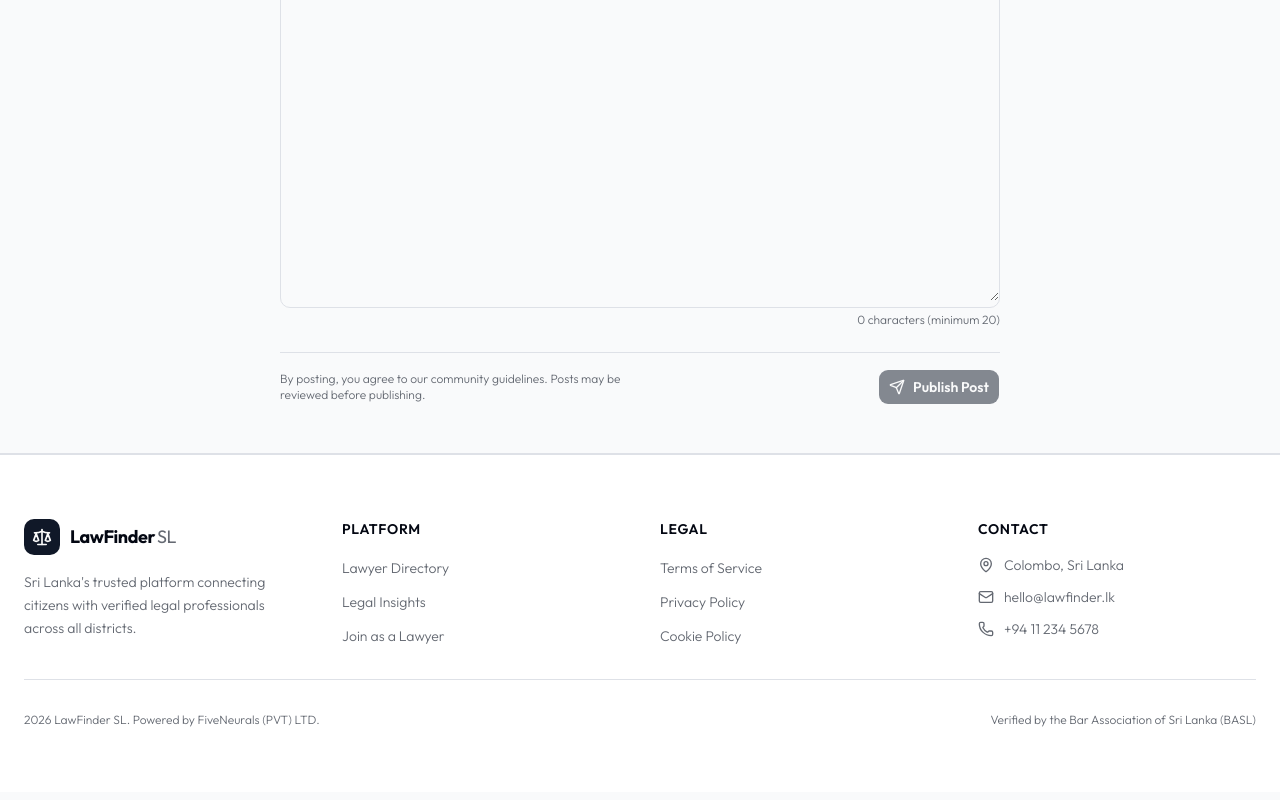
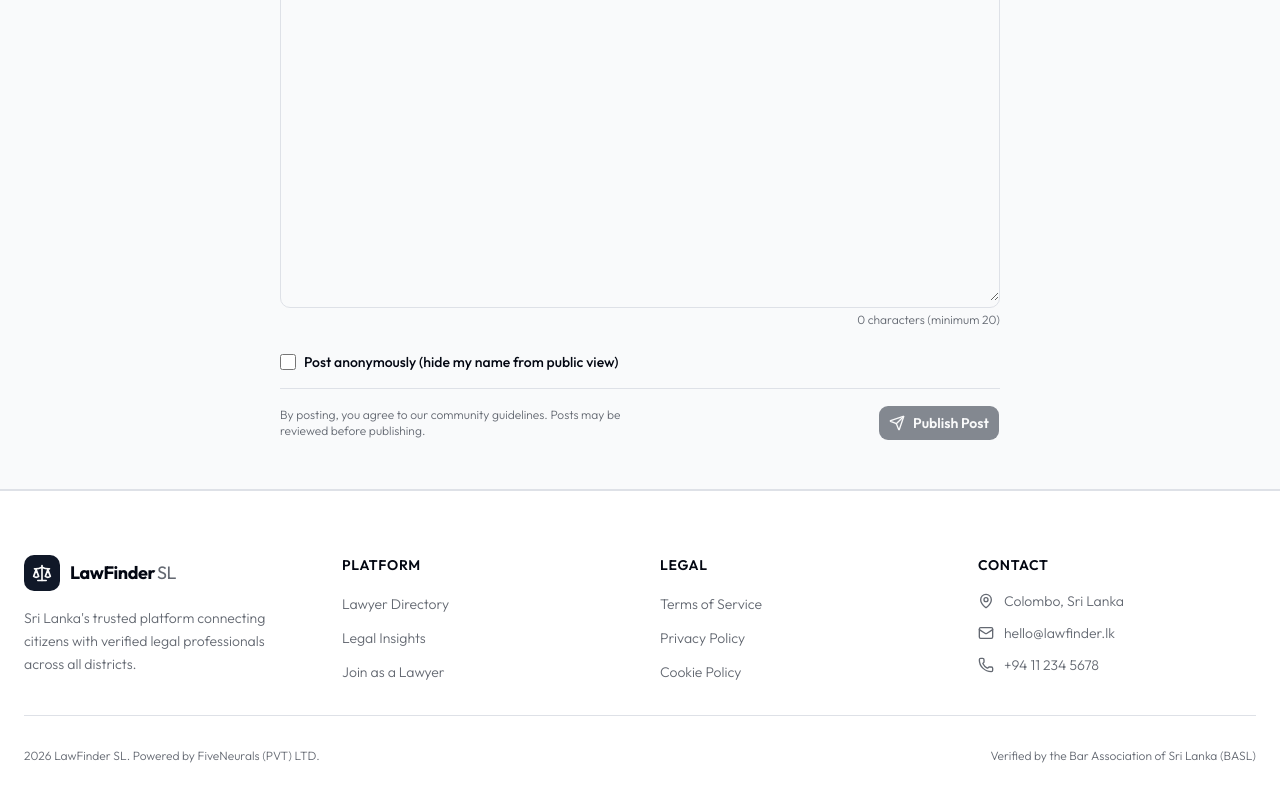
Before and after one commit to malithJayasinghe2000/law-finder, a Next.js app in the folder lawyer-finder-web/: page /en/blog/create in a window 1280 px wide. Shown: the part 778-1578 px from the top of the page. Built offline with nearby package versions, Linux system fonts and the light colour scheme; no server answers; the database is empty.

Commit message:
make anonymous boolean

```diff
--- a/lawyer-finder-web/src/app/[locale]/(public)/blog/[slug]/page.tsx
+++ b/lawyer-finder-web/src/app/[locale]/(public)/blog/[slug]/page.tsx
@@ -151,13 +151,13 @@ export default async function PostDetailPage({
                   {post.author.profileImageUrl ? (
                     <img src={post.author.profileImageUrl} alt="" className="h-full w-full rounded-full object-cover" />
                   ) : (
-                    (post.author.fullName || '?').split(' ').map((n) => n[0]).join('').slice(0, 2)
+                    (post.author.profile?.fullName || post.author.fullName || '?').split(' ').map((n) => n[0]).join('').slice(0, 2)
                   )}
                 </div>
               </Link>
               <div className="min-w-0 flex-1">
                 <div className="flex items-center gap-2">
-                  <span className="font-semibold">{post.author.fullName || 'Anonymous'}</span>
+                  <span className="font-semibold">{post.author.profile?.fullName || post.author.fullName || 'Unknown User'}</span>
                   {post.author.profile?.isVerified && (
                     <ShieldCheck className="h-4 w-4 text-primary" />
                   )}
--- a/lawyer-finder-web/src/app/[locale]/(public)/blog/create/page.tsx
+++ b/lawyer-finder-web/src/app/[locale]/(public)/blog/create/page.tsx
@@ -35,6 +35,7 @@ export default function CreatePostPage({
   const [uploading, setUploading] = useState(false);
   const [submitting, setSubmitting] = useState(false);
   const [loadingCommunities, setLoadingCommunities] = useState(true);
+  const [isAnonymous, setIsAnonymous] = useState(false);
 
   useEffect(() => {
     params.then((p) => setLocale(p.locale));
@@ -149,6 +150,7 @@ export default function CreatePostPage({
           content: content.trim(),
           language,
           coverImage: coverImage || null,
+          isAnonymous,
         }),
       });
 
@@ -301,6 +303,20 @@ export default function CreatePostPage({
             </div>
           </div>
 
+          {/* Anonymous Toggle */}
+          <div className="flex items-center gap-2 mb-4">
+            <input
+              type="checkbox"
+              id="isAnonymous"
+              checked={isAnonymous}
+              onChange={(e) => setIsAnonymous(e.target.checked)}
+              className="w-4 h-4 text-primary bg-background border-gray-300 rounded cursor-pointer"
+            />
+            <label htmlFor="isAnonymous" className="text-sm font-medium cursor-pointer">
+              Post anonymously (hide my name from public view)
+            </label>
+          </div>
+
           {/* Submit */}
           <div className="flex items-center justify-between pt-4 border-t">
             <p className="text-xs text-muted-foreground max-w-sm">
--- a/lawyer-finder-web/src/app/api/posts/[id]/route.ts
+++ b/lawyer-finder-web/src/app/api/posts/[id]/route.ts
@@ -65,6 +65,9 @@ export async function GET(
     return NextResponse.json({
       post: {
         ...post,
+        author: post.isAnonymous
+          ? { id: 'anonymous', fullName: 'Anonymous', role: 'USER', profileImageUrl: null, profile: null }
+          : post.author,
         commentCount: post._count.comments,
         reportCount: session?.role === 'ADMIN' ? post._count.reports : undefined,
         userVote,
--- a/lawyer-finder-web/src/app/api/posts/route.ts
+++ b/lawyer-finder-web/src/app/api/posts/route.ts
@@ -96,7 +96,7 @@ export async function GET(req: Request) {
               fullName: true,
               profileImageUrl: true,
               role: true,
-              profile: { select: { isVerified: true } },
+              profile: { select: { isVerified: true, fullName: true } },
             },
           },
           community: {
@@ -126,6 +126,9 @@ export async function GET(req: Request) {
 
     const enrichedPosts = posts.map((post) => ({
       ...post,
+      author: post.isAnonymous
+        ? { id: 'anonymous', fullName: 'Anonymous', role: 'USER', profileImageUrl: null, profile: null }
+        : post.author,
       commentCount: post._count.comments,
       userVote: userVotes[post.id] || null,
     }));
@@ -207,6 +210,7 @@ export async function POST(req: Request) {
         images: parsed.data.images || [],
         language: parsed.data.language,
         status: postStatus,
+        isAnonymous: parsed.data.isAnonymous || false,
       },
     });
 
--- a/lawyer-finder-web/src/components/community/PostCard.tsx
+++ b/lawyer-finder-web/src/components/community/PostCard.tsx
@@ -83,7 +83,7 @@ export default function PostCard({ post, locale, onVote, showCommunity = true }:
             <span className="flex items-center gap-1">
               Posted by{' '}
               <span className="font-medium text-foreground/80">
-                {post.author.fullName || 'Anonymous'}
+                {post.author.profile?.fullName || post.author.fullName || 'Unknown User'}
               </span>
               {post.author.profile?.isVerified && (
                 <ShieldCheck className="h-3.5 w-3.5 text-primary" />
--- a/lawyer-finder-web/src/lib/db.ts
+++ b/lawyer-finder-web/src/lib/db.ts
@@ -9,11 +9,11 @@ const prismaClientSingleton = () => {
 };
 
 declare const globalThis: {
-  prismaGlobal: ReturnType<typeof prismaClientSingleton>;
+  prismaGlobal2: ReturnType<typeof prismaClientSingleton>;
 } & typeof global;
 
-const prisma = globalThis.prismaGlobal ?? prismaClientSingleton();
+const prisma = globalThis.prismaGlobal2 ?? prismaClientSingleton();
 
 export default prisma;
 
-if (process.env.NODE_ENV !== 'production') globalThis.prismaGlobal = prisma;
+if (process.env.NODE_ENV !== 'production') globalThis.prismaGlobal2 = prisma;
--- a/lawyer-finder-web/src/schemas/community.schema.ts
+++ b/lawyer-finder-web/src/schemas/community.schema.ts
@@ -66,6 +66,7 @@ export const createPostSchema = z.object({
   coverImage: z.string().optional().nullable(),
   images: z.array(z.string()).max(5, 'Maximum 5 images allowed').optional(),
   language: z.enum(['en', 'si', 'ta']).default('en'),
+  isAnonymous: z.boolean().optional().default(false),
 });
 
 export const updatePostSchema = z.object({
```
Also changed, not shown: 1 other file (tests, documents, lock files or other folders).
